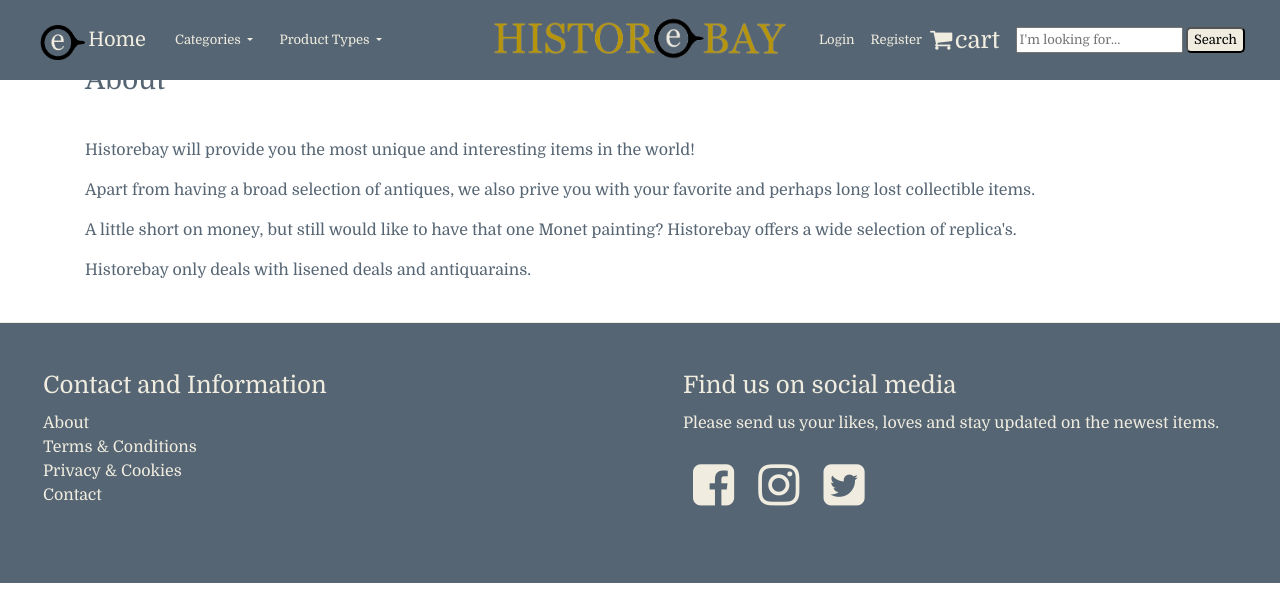
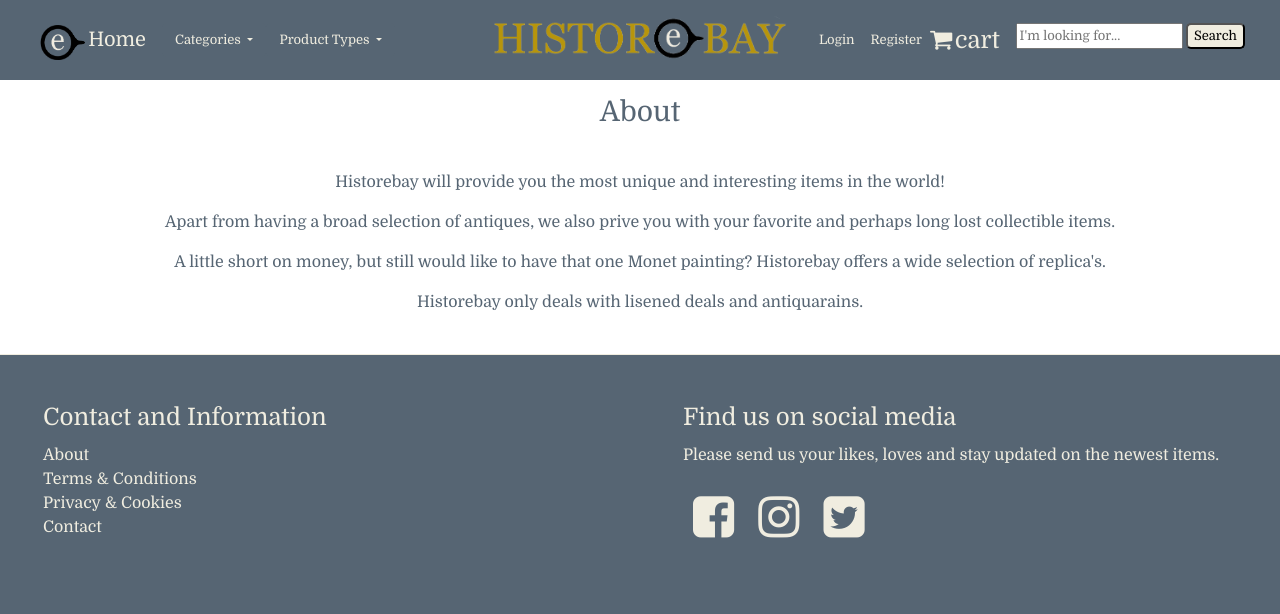
Before and after one commit to Eucaa/historebay, a Django app: page /contact_info/about in a window 1280 px wide. Shown: the top 614 px of the page. Run offline with Django 3.2, Linux system fonts and the light colour scheme; data that the repository does not hold is empty; parts of the project's set-up code (start-up, migrations or seed data) failed here and were passed over; some libraries are stand-ins or nearby versions.

Commit message:
gave templates extra marging so the subject title would be viewable again. About template's text aligned to a center position

```diff
--- a/contact_info/templates/about.html
+++ b/contact_info/templates/about.html
@@ -2,7 +2,7 @@
 {% load bootstrap_tags %}
 
 {% block content %}
-<div class="container">
+<div class="container general_content_position about-text-align">
     <h3>About</h3>
     <p>Historebay will provide you the most unique and interesting items in the world!
     </p>
--- a/contact_info/templates/contact.html
+++ b/contact_info/templates/contact.html
@@ -22,9 +22,9 @@
         </div>
     </p>
     <form id="contact-form">
-        <input type="text" name="name" class="form-control contact-form-position" id="fullname" placeholder="Name" required/>
-        <input type="email" name="emailaddress" class="form-control contact-form-position" id="emailaddress" placeholder="Email" required/>
-        <textarea rows="5" name="question_request" class="form-control contact-form-position" id="question_request" placeholder="Please write your question here." required></textarea>
+        <input type="text" name="name" class="form-control form-position" id="fullname" placeholder="Name" required/>
+        <input type="email" name="emailaddress" class="form-control form-position" id="emailaddress" placeholder="Email" required/>
+        <textarea rows="5" name="question_request" class="form-control form-position" id="question_request" placeholder="Please write your question here." required></textarea>
         <button type="submit" class="btn btn-success bronze center-block" data-toggle="modal" data-target="#exampleModalCenter">Send Email</button>
     </form>
 </div>
--- a/contact_info/templates/pac.html
+++ b/contact_info/templates/pac.html
@@ -2,7 +2,7 @@
 {% load bootstrap_tags %}
 
 {% block content %}
-<div class="container">
+<div class="container general_content_position">
     <h3>Privacy & Cookies</h3>
         <p>
         We are committed to protecting your personal information and your right to privacy. If you have any questions or concerns about our policy,
--- a/contact_info/templates/tac.html
+++ b/contact_info/templates/tac.html
@@ -2,7 +2,7 @@
 {% load bootstrap_tags %}
 
 {% block content %}
-<div class="container">
+<div class="container general_content_position">
     <h3>Terms & Conditions</h3>
         <p>These Terms & Conditions ("Agreement") constitute a legally binding agreement made between you, whether personally or on behalf of an entity ("you") and Historebay.com ("we", "us" or "our"), concerning your access to and use of the https://historebay.com website ("Website") and the services we offer ("Services").
         We may amend this Agreement at any time by posting the amended terms on our Website. We may or may not post notices on the homepage of our Website when such changes occur.
--- a/static/css/styles.css
+++ b/static/css/styles.css
@@ -387,8 +387,16 @@ footer {
     transition: color .5s;
 }
 
-.contact-form-position {
+.form-position {
     margin-bottom: .5rem;
+}
+
+.general_content_position {
+    margin-top: 6rem;
+}
+
+.about-text-align {
+    text-align: center;
 }
 
 /* --- additional styling --- */
@@ -418,7 +426,7 @@ caption p {  /* specifies the `p` in the class='caption' */
 } */
 
 .product-description {
-    min-height: 40px;  /* statement of min-height for product description */
+    min-height: 6rem;  /* statement of min-height for product description */
 }
 
 .ivory {
```
